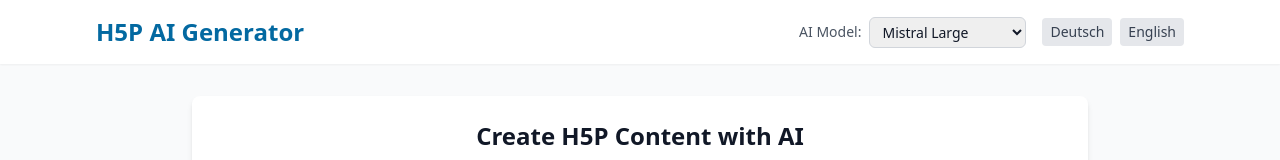
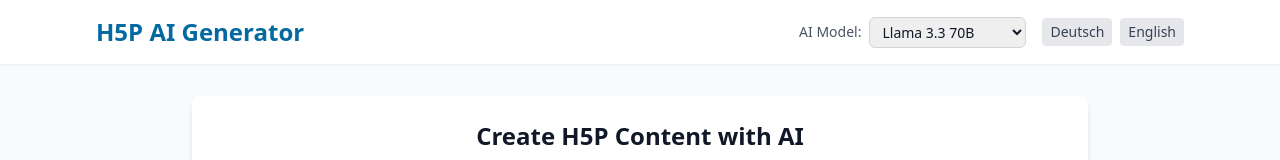
Before and after one commit to pascalkienast/H5P-AI-Generator, a Next.js app: page / in a window 1280 px wide. Shown: the top 160 px of the page. Built offline with nearby package versions, Linux system fonts and the light colour scheme.

Commit message:
change standard model

```diff
--- a/components/ModelSelector.js
+++ b/components/ModelSelector.js
@@ -10,9 +10,9 @@ export default function ModelSelector({ selectedModel, setSelectedModel }) {
     if (savedModel) {
       setSelectedModel(savedModel);
     } else {
-      // Set mistral-large-instruct as default if no preference exists
-      setSelectedModel('mistral-large-instruct');
-      localStorage.setItem('aiModelPreference', 'mistral-large-instruct');
+      // Set llama-3.3-70b-instruct as default if no preference exists
+      setSelectedModel('llama-3.3-70b-instruct');
+      localStorage.setItem('aiModelPreference', 'llama-3.3-70b-instruct');
     }
   }, [setSelectedModel]);
 
--- a/pages/api/chat.js
+++ b/pages/api/chat.js
@@ -516,7 +516,7 @@ export default async function handler(req, res) {
   }
 
   try {
-    const { messages, currentH5PParams, modelProvider = 'mistral-large-instruct' } = req.body;
+    const { messages, currentH5PParams, modelProvider = 'llama-3.3-70b-instruct' } = req.body;
 
     if (!messages || !Array.isArray(messages)) {
       return res.status(400).json({ error: 'Invalid request body' });
--- a/pages/index.js
+++ b/pages/index.js
@@ -15,7 +15,7 @@ export default function Home() {
   const [step, setStep] = useState('start'); // 'start', 'conversation', 'preview'
   const [needsMoreInfo, setNeedsMoreInfo] = useState(true);
   const [currentH5PParams, setCurrentH5PParams] = useState(null);
-  const [selectedModel, setSelectedModel] = useState('mistral-large-instruct'); // Default to Mistral
+  const [selectedModel, setSelectedModel] = useState('llama-3.3-70b-instruct'); // Default to Llama 3.3
 
   // Extract JSON from Claude's response
   const extractJsonFromResponse = (responseContent) => {
```
